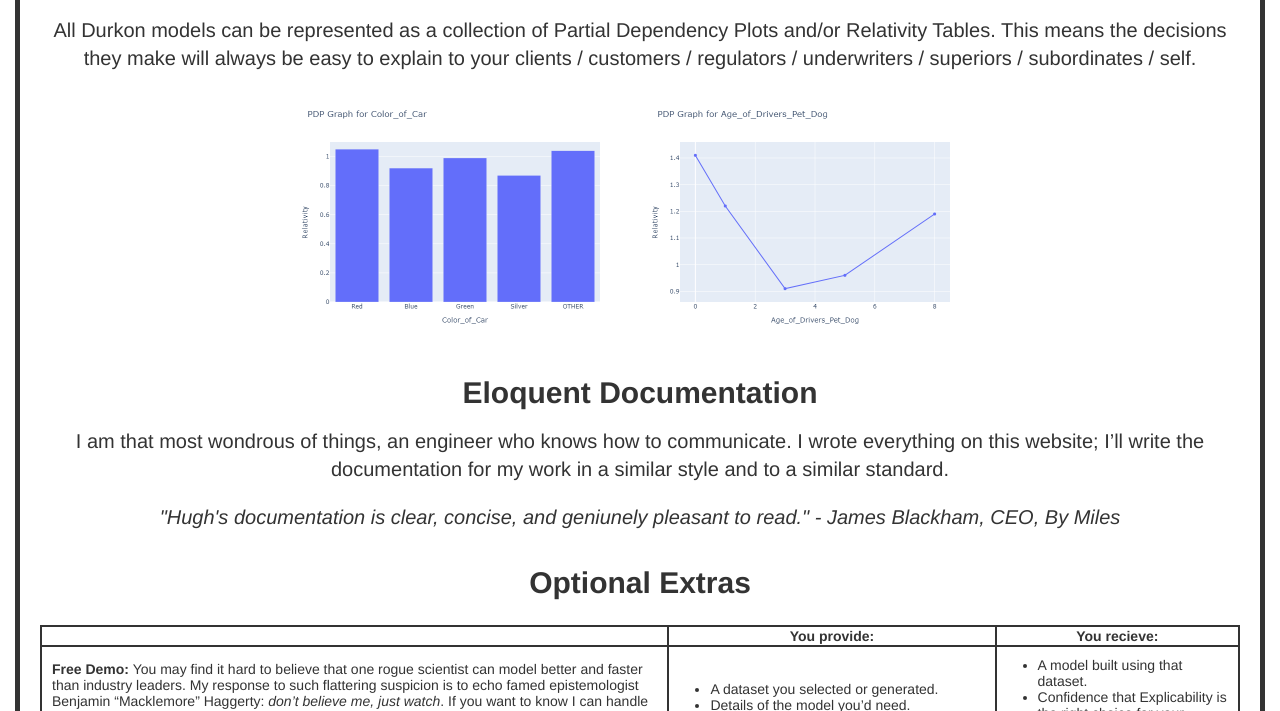
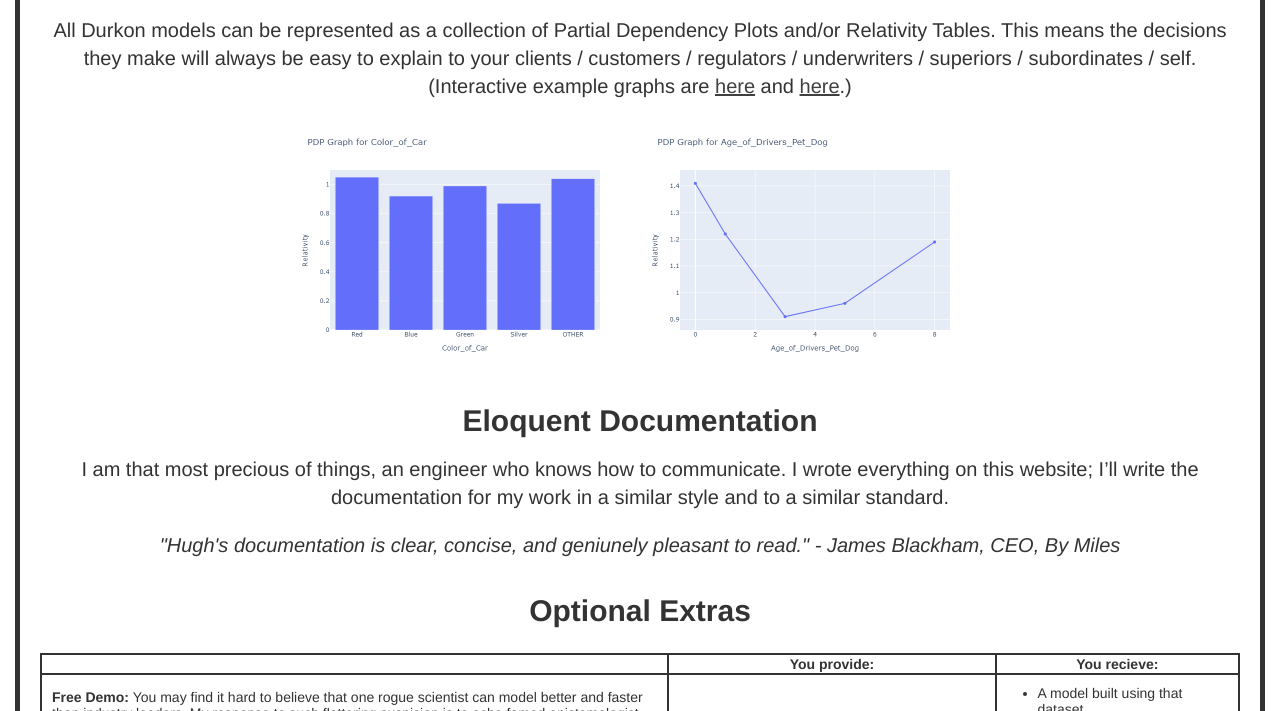
Before and after one commit to H-B-P/Explicability-site, a plain HTML site: page index.html in a window 1280 px wide. Shown: the part 521-1232 px from the top of the page. Drawn offline with Linux system fonts and the light colour scheme.

Commit message:
Add files via upload

```diff
--- a/index.html
+++ b/index.html
@@ -30,10 +30,10 @@
 		<p>I wrote the open-source interpretable modelling library <a href="github.com/H-B-P/DURKON">Durkon</a> from scratch, using nothing more complicated than NumPy and Pandas. Because it’s my own work, I know exactly how to modify and extend it to fit your organisation’s unique needs.</p>
 		<p><i>"Hugh is the best I've ever worked with at certain invaluable things: he thinks from first principles and covers all of the many ways that ML training and deployment goes wrong. I've seen him implement unprecedented techniques by hand, all the while watching for the actual business effect behind the metrics." - Gavin Leech, AI Researcher, cofounder of Arb Research</i></p>
 		<h2>Inherent Interpretability</h2>
-		<p>All Durkon models can be represented as a collection of Partial Dependency Plots and/or Relativity Tables. This means the decisions they make will always be easy to explain to your clients / customers / regulators / underwriters / superiors / subordinates / self.</p>
+		<p>All Durkon models can be represented as a collection of Partial Dependency Plots and/or Relativity Tables. This means the decisions they make will always be easy to explain to your clients / customers / regulators / underwriters / superiors / subordinates / self. (Interactive example graphs are <a href = "Color_of_Car.html">here</a> and <a href = "Age_of_Drivers_Pet_Dog.html">here</a>.)</p>
 		<img src="Color_of_Car.png"height=250 width=350><img src="Age_of_Drivers_Pet_Dog.png"height=250 width=350>
 		<h2>Eloquent Documentation</h2>
-		<p>I am that most wondrous of things, an engineer who knows how to communicate. I wrote everything on this website; I’ll write the documentation for my work in a similar style and to a similar standard.</p>
+		<p>I am that most precious of things, an engineer who knows how to communicate. I wrote everything on this website; I’ll write the documentation for my work in a similar style and to a similar standard.</p>
 		<p><i>"Hugh's documentation is clear, concise, and geniunely pleasant to read." - James Blackham, CEO, By Miles</i></p>
 		<h2>Optional Extras</h2>
 		<br>
```
